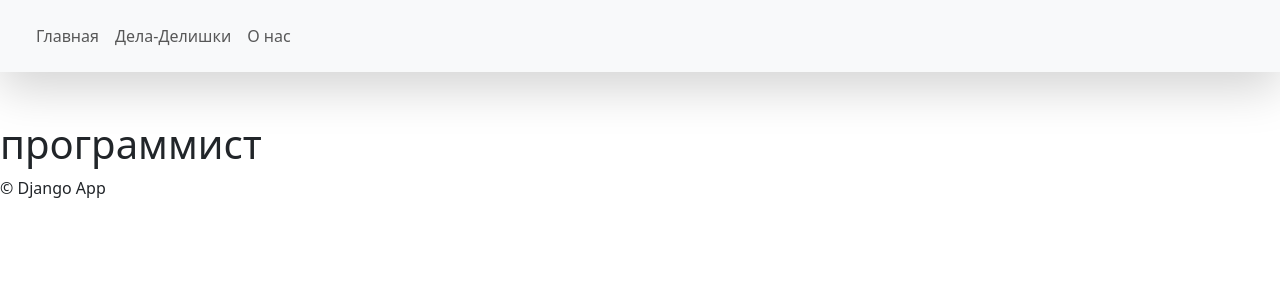
After one commit to TiredOptimist/first-django-project, a Django app: page /biography/ in a window 1280 px wide. The commit adds this page. Shown: the top 300 px of the page. Run offline with Django 5.2, Linux system fonts and the light colour scheme.

Commit message:
Create a new page biography.html

```diff
--- a/first/first/urls.py
+++ b/first/first/urls.py
@@ -22,5 +22,6 @@ urlpatterns = [
     path("", TemplateView.as_view(template_name="index.html"), name="index"),
     path('admin/', admin.site.urls),
     path('todos/', include('todo_list.urls')),
+    path("biography/", TemplateView.as_view(template_name="biography.html"), name="biography"),
 
 ]
--- /dev/null
+++ b/first/templates/biography.html
@@ -0,0 +1,10 @@
+{% extends 'base.html' %}
+
+{% block title %}
+  О нас
+{% endblock title %}
+
+
+{% block body %}
+  <h1>программист</h1>
+{% endblock body %}
--- a/first/templates/components/navbar.html
+++ b/first/templates/components/navbar.html
@@ -3,6 +3,7 @@
     <div class="navbar-nav">
       <a class="nav-link" aria-current="page" href="{% url 'index' %}">Главная</a>
       <a class="nav-link" aria-current="page" href="{% url 'todo_list:index' %}">Дела-Делишки</a>
+      <a class="nav-link" aria-current="page" href="{% url 'biography' %}">О нас</a>
     </div>
   </div>
 </nav>
```
Also changed, not shown: first/templates/index.html (line endings or trailing spaces).
